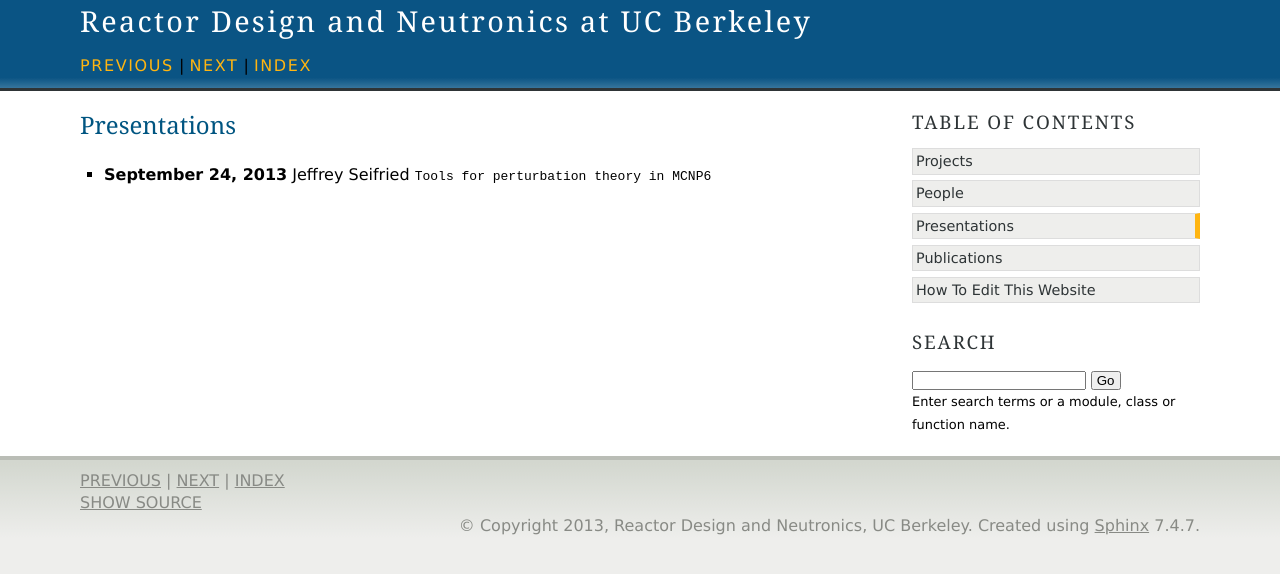
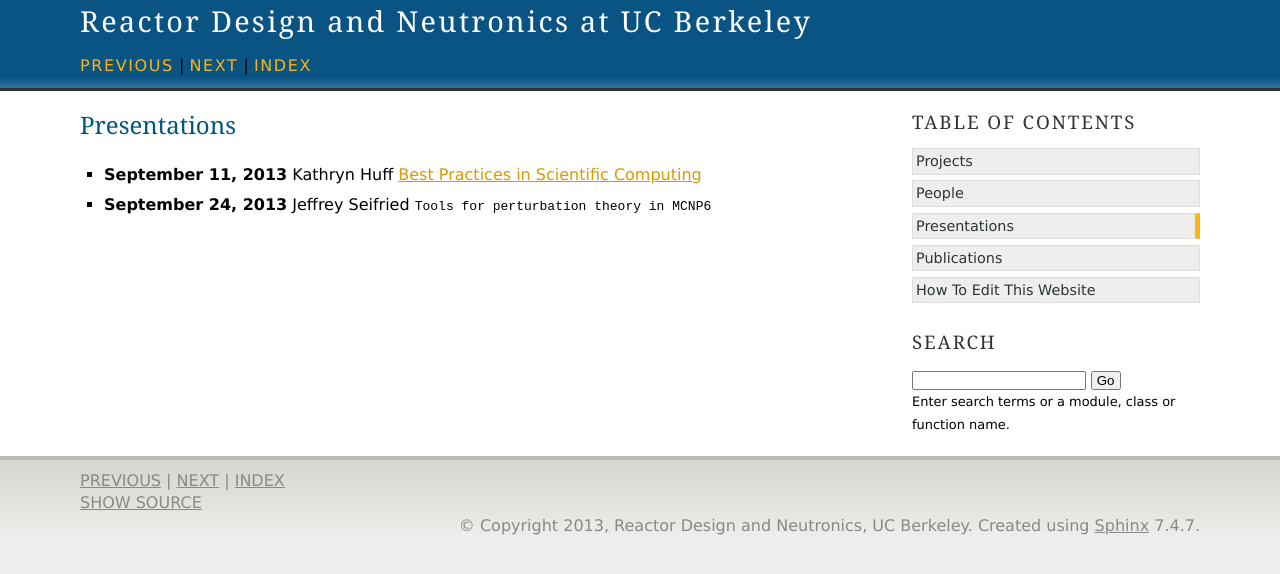
Before and after one commit to kellyrowland/ucb-rdn.github.com, a Sphinx documentation site: the page built from source/presentations/main.rst, in a window 1280 px wide. Shown: the top 574 px of the page. Built offline with Sphinx 7.4.7, drawn with Linux system fonts in a browser that asks for light colours; formulas are drawn with MathJax 3.

Commit message:
adds first meeting presentation

```diff
--- a/source/presentations/main.rst
+++ b/source/presentations/main.rst
@@ -1,4 +1,5 @@
 Presentations
 =============
 
+* **September 11, 2013** Kathryn Huff `Best Practices in Scientific Computing <https://docs.google.com/presentation/d/1JLASTr18aTJaPaWB_yuZ-CIgnNtlR4Aax84QdtZEfbk/edit?usp=sharing>`_
 * **September 24, 2013** Jeffrey Seifried :download:`Tools for perturbation theory in MCNP6 <./pdf/2013.09.24.pdf>`
```
